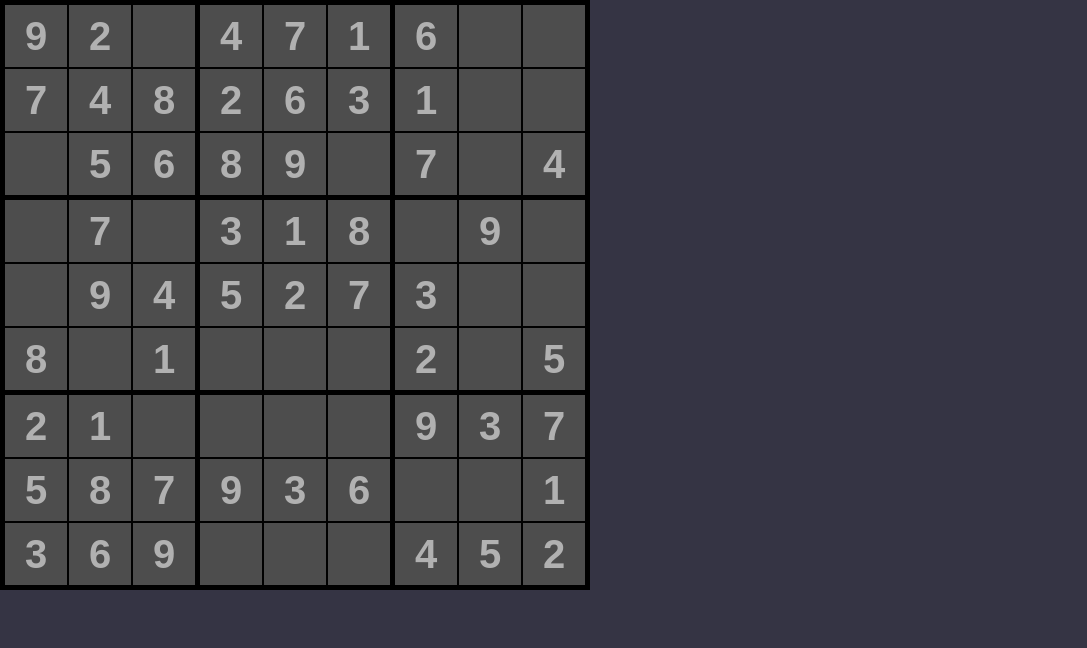
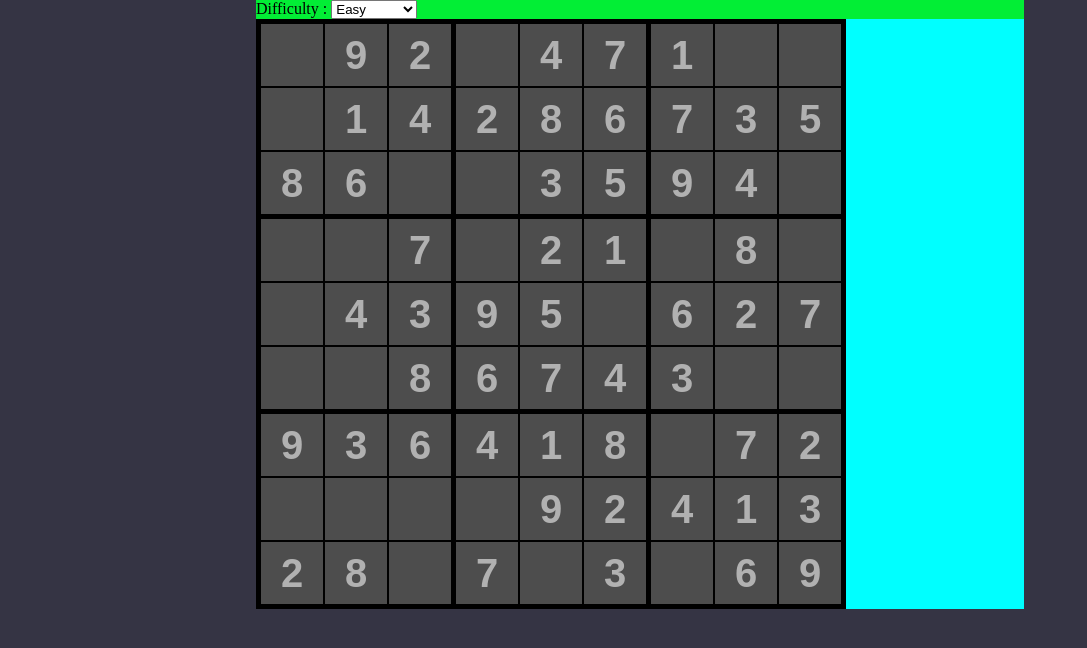
Before and after one commit to ZIRTR0X/Sudoku, a plain HTML site: page index.html in a window 1280 px wide. Shown: the whole page, without its empty margins (0-1087 px from the left). Drawn offline with Linux system fonts and the light colour scheme.

Commit message:
Added difficulties and selection of sudoku cells

```diff
--- a/index.html
+++ b/index.html
@@ -9,268 +9,274 @@
 </head>
 <body>
     <header>
-
+        <label for="difficulty">Difficulty :</label>
+        <select id="difficulty">
+            <option value="easy">Easy</option>
+            <option value="medium">Medium</option>
+            <option value="hard">Hard</option>
+            <option value="impossible">Impossible</option>
+        </select>
     </header>
     <main>
         <table id="sudoku_grid">
             <tr>
-                <td class="row1 group1 column1">
+                <td class="row1 group1 column1 unselected ">
 
                 </td>
-                <td class="row1 group1 column2">
+                <td class="row1 group1 column2 unselected ">
 
                 </td>
-                <td class="row1 group1 column3">
+                <td class="row1 group1 column3 unselected ">
 
                 </td>
-                <td class="row1 group2 column4">
+                <td class="row1 group2 column4 unselected ">
 
                 </td>
-                <td class="row1 group2 column5">
+                <td class="row1 group2 column5 unselected ">
 
                 </td>
-                <td class="row1 group2 column6">
+                <td class="row1 group2 column6 unselected ">
 
                 </td>
-                <td class="row1 group3 column7">
+                <td class="row1 group3 column7 unselected ">
 
                 </td>
-                <td class="row1 group3 column8">
+                <td class="row1 group3 column8 unselected ">
 
                 </td>
-                <td class="row1 group3 column9">
+                <td class="row1 group3 column9 unselected ">
 
                 </td>
             </tr>
             <tr>
-                <td class="row2 group1 column1">
+                <td class="row2 group1 column1 unselected ">
 
                 </td>
-                <td class="row2 group1 column2">
+                <td class="row2 group1 column2 unselected ">
 
                 </td>
-                <td class="row2 group1 column3">
+                <td class="row2 group1 column3 unselected ">
 
                 </td>
-                <td class="row2 group2 column4">
+                <td class="row2 group2 column4 unselected ">
 
                 </td>
-                <td class="row2 group2 column5">
+                <td class="row2 group2 column5 unselected ">
 
                 </td>
-                <td class="row2 group2 column6">
+                <td class="row2 group2 column6 unselected ">
 
                 </td>
-                <td class="row2 group3 column7">
+                <td class="row2 group3 column7 unselected ">
 
                 </td>
-                <td class="row2 group3 column8">
+                <td class="row2 group3 column8 unselected ">
 
                 </td>
-                <td class="row2 group3 column9">
+                <td class="row2 group3 column9 unselected ">
 
                 </td>
             </tr>
             <tr>
-                <td class="row3 group1 column1">
+                <td class="row3 group1 column1 unselected ">
 
                 </td>
-                <td class="row3 group1 column2">
+                <td class="row3 group1 column2 unselected ">
 
                 </td>
-                <td class="row3 group1 column3">
+                <td class="row3 group1 column3 unselected ">
 
                 </td>
-                <td class="row3 group2 column4">
+                <td class="row3 group2 column4 unselected ">
 
                 </td>
-                <td class="row3 group2 column5">
+                <td class="row3 group2 column5 unselected ">
 
                 </td>
-                <td class="row3 group2 column6">
+                <td class="row3 group2 column6 unselected ">
 
                 </td>
-                <td class="row3 group3 column7">
+                <td class="row3 group3 column7 unselected ">
 
                 </td>
-                <td class="row3 group3 column8">
+                <td class="row3 group3 column8 unselected ">
 
                 </td>
-                <td class="row3 group3 column9">
+                <td class="row3 group3 column9 unselected ">
 
                 </td>
             </tr>
             <tr>
-                <td class="row4 group4 column1">
+                <td class="row4 group4 column1 unselected ">
 
                 </td>
-                <td class="row4 group4 column2">
+                <td class="row4 group4 column2 unselected ">
 
                 </td>
-                <td class="row4 group4 column3">
+                <td class="row4 group4 column3 unselected ">
 
                 </td>
-                <td class="row4 group5 column4">
+                <td class="row4 group5 column4 unselected ">
 
                 </td>
-                <td class="row4 group5 column5">
+                <td class="row4 group5 column5 unselected ">
 
                 </td>
-                <td class="row4 group5 column6">
+                <td class="row4 group5 column6 unselected ">
 
                 </td>
-                <td class="row4 group6 column7">
+                <td class="row4 group6 column7 unselected ">
 
                 </td>
-                <td class="row4 group6 column8">
+                <td class="row4 group6 column8 unselected ">
 
                 </td>
-                <td class="row4 group6 column9">
+                <td class="row4 group6 column9 unselected ">
 
                 </td>
             </tr>
             <tr>
-                <td class="row5 group4 column1">
+                <td class="row5 group4 column1 unselected ">
 
                 </td>
-                <td class="row5 group4 column2">
+                <td class="row5 group4 column2 unselected ">
 
                 </td>
-                <td class="row5 group4 column3">
+                <td class="row5 group4 column3 unselected ">
 
                 </td>
-                <td class="row5 group5 column4">
+                <td class="row5 group5 column4 unselected ">
 
                 </td>
-                <td class="row5 group5 column5">
+                <td class="row5 group5 column5 unselected ">
 
                 </td>
-                <td class="row5 group5 column6">
+                <td class="row5 group5 column6 unselected ">
 
                 </td>
-                <td class="row5 group6 column7">
+                <td class="row5 group6 column7 unselected ">
 
                 </td>
-                <td class="row5 group6 column8">
+                <td class="row5 group6 column8 unselected ">
 
                 </td>
-                <td class="row5 group6 column9">
+                <td class="row5 group6 column9 unselected ">
 
                 </td>
             </tr>
             <tr>
-                <td class="row6 group4 column1">
+                <td class="row6 group4 column1 unselected ">
 
                 </td>
-                <td class="row6 group4 column2">
+                <td class="row6 group4 column2 unselected ">
 
                 </td>
-                <td class="row6 group4 column3">
+                <td class="row6 group4 column3 unselected ">
 
                 </td>
-                <td class="row6 group5 column4">
+                <td class="row6 group5 column4 unselected ">
 
                 </td>
-                <td class="row6 group5 column5">
+                <td class="row6 group5 column5 unselected ">
 
                 </td>
-                <td class="row6 group5 column6">
+                <td class="row6 group5 column6 unselected ">
 
                 </td>
-                <td class="row6 group6 column7">
+                <td class="row6 group6 column7 unselected ">
 
                 </td>
-                <td class="row6 group6 column8">
+                <td class="row6 group6 column8 unselected ">
 
                 </td>
-                <td class="row6 group6 column9">
+                <td class="row6 group6 column9 unselected ">
 
                 </td>
             </tr>
             <tr>
-                <td class="row7 group7 column1">
+                <td class="row7 group7 column1 unselected ">
 
                 </td>
-                <td class="row7 group7 column2">
+                <td class="row7 group7 column2 unselected ">
 
                 </td>
-                <td class="row7 group7 column3">
+                <td class="row7 group7 column3 unselected ">
 
                 </td>
-                <td class="row7 group8 column4">
+                <td class="row7 group8 column4 unselected ">
 
                 </td>
-                <td class="row7 group8 column5">
+                <td class="row7 group8 column5 unselected ">
 
                 </td>
-                <td class="row7 group8 column6">
+                <td class="row7 group8 column6 unselected ">
 
                 </td>
-                <td class="row7 group9 column7">
+                <td class="row7 group9 column7 unselected ">
 
                 </td>
-                <td class="row7 group9 column8">
+                <td class="row7 group9 column8 unselected ">
 
                 </td>
-                <td class="row7 group9 column9">
+                <td class="row7 group9 column9 unselected ">
 
                 </td>
             </tr>
             <tr>
-                <td class="row8 group7 column1">
+                <td class="row8 group7 column1 unselected ">
 
                 </td>
-                <td class="row8 group7 column2">
+                <td class="row8 group7 column2 unselected ">
 
                 </td>
-                <td class="row8 group7 column3">
+                <td class="row8 group7 column3 unselected ">
 
                 </td>
-                <td class="row8 group8 column4">
+                <td class="row8 group8 column4 unselected ">
 
                 </td>
-                <td class="row8 group8 column5">
+                <td class="row8 group8 column5 unselected ">
 
                 </td>
-                <td class="row8 group8 column6">
+                <td class="row8 group8 column6 unselected ">
 
                 </td>
-                <td class="row8 group9 column7">
+                <td class="row8 group9 column7 unselected ">
 
                 </td>
-                <td class="row8 group9 column8">
+                <td class="row8 group9 column8 unselected ">
 
                 </td>
-                <td class="row8 group9 column9">
+                <td class="row8 group9 column9 unselected ">
 
                 </td>
             </tr>
             <tr>
-                <td class="row9 group7 column1">
+                <td class="row9 group7 column1 unselected ">
 
                 </td>
-                <td class="row9 group7 column2">
+                <td class="row9 group7 column2 unselected ">
 
                 </td>
-                <td class="row9 group7 column3">
+                <td class="row9 group7 column3 unselected ">
 
                 </td>
-                <td class="row9 group8 column4">
+                <td class="row9 group8 column4 unselected ">
 
                 </td>
-                <td class="row9 group8 column5">
+                <td class="row9 group8 column5 unselected ">
 
                 </td>
-                <td class="row9 group8 column6">
+                <td class="row9 group8 column6 unselected ">
 
                 </td>
-                <td class="row9 group9 column7">
+                <td class="row9 group9 column7 unselected ">
 
                 </td>
-                <td class="row9 group9 column8">
+                <td class="row9 group9 column8 unselected ">
 
                 </td>
-                <td class="row9 group9 column9">
+                <td class="row9 group9 column9 unselected ">
 
                 </td>
             </tr>
@@ -279,4 +285,6 @@
 </body>
 <script src="./public/js/grid.js"></script>
 <script src="./public/js/gridGeneration.js"></script>
+<script src="./public/js/gridBox.js"></script>
+<script src="./public/js/main.js"></script>
 </html>
--- a/public/css/style.css
+++ b/public/css/style.css
@@ -5,6 +5,29 @@ body {
     background-color: rgb(53, 52, 68);
 }
 
+main {
+    background-color: aqua;
+    margin-right: 20%;
+    margin-left: 20%;
+}
+
+header {
+    background-color: rgb(2, 238, 53);
+    margin-right: 20%;
+    margin-left: 20%;
+}
+
+/* Style of the boxe */
+
+.selected {
+    background-color: rgb(125, 123, 123);
+}
+
+.unselected {
+    background-color: rgb(77, 77, 77);
+}
+
+/* End style of the boxe */
 
 /* Sudoku grid */
 
@@ -21,7 +44,6 @@ body {
     font-family: Arial;
     font-weight: bold;
     color: rgb(177, 177, 177);
-    background-color: rgb(77, 77, 77);
 }
 
 .column1, .column7 {
--- a/public/js/gridGeneration.js
+++ b/public/js/gridGeneration.js
@@ -1,22 +1,32 @@
 let grid = new Array(9);
+function resetGrid(grid) {
     for (let i = 0; i < 9; i++) {
         grid[i] = new Array(9);
         for (let j = 0; j < 9; j++) {
             grid[i][j] = 0;
         }
     }
+}
+resetGrid(grid);
 console.log(grid);
 
+function getGrid() {
+    return grid;
+}
+
 let numberGroupState = new Array(9);
+function resetNumberGroupState(numberGroupState){
     for (let i = 0; i < 9; i++) {
         numberGroupState[i] = new Array(9);
         for (let j = 0; j < 9; j++) {
             numberGroupState[i][j] = 0;
         }
     }
+}
+resetNumberGroupState(numberGroupState);
 console.log(numberGroupState);
 
-function checkColumn(number, i, j){
+function checkColumn(number, i, j, grid){
     for(let k = 0; k < 9; k++) {
         if(grid[k][j] == number && k != i) {
             return false;
@@ -53,7 +63,7 @@ function checkNumber(i, j, numbersState){
         if(numbersState[parseInt(random) - 1] === 1){
             return checkNumber(i, j, numbersState);
         }else{
-            if(checkColumn(random, i, j) === false) {
+            if(checkColumn(random, i, j, grid) === false) {
                 return checkNumber(i, j, numbersState);
             }else{
                 if(checkGroup(random, num, j) === false) {
@@ -72,18 +82,19 @@ function checkNumber(i, j, numbersState){
 
 function generateGrid(grid, level) {
     let levelProba = 0;
+    resetNumberGroupState(numberGroupState);
     switch(level) {
-        case 1:
-            levelProba = 0.33;
+        case "easy":
+            levelProba = 0.40;
             break;
-        case 2:
-            levelProba = 0.45;
+        case "medium":
+            levelProba = 0.60;
             break;
-        case 3:
-            levelProba = 0.65;
+        case "hard":
+            levelProba = 0.70;
             break;
-        case 4:
-            levelProba = 0.85;
+        case "impossible":
+            levelProba = 0.80;
             break;
     }
 
@@ -115,8 +126,6 @@ function generateGrid(grid, level) {
     }
 }
 
-generateGrid(grid, 1);
-
 function showGrid(grid) {
     for(let i = 0; i < 9; i++) {
         for(let j = 0; j < 9; j++) {
@@ -127,4 +136,5 @@ function showGrid(grid) {
     }
 }
 
-showGrid(grid);
+// generateGrid(grid, 1);
+// showGrid(grid);
--- /dev/null
+++ b/public/js/main.js
@@ -0,0 +1,16 @@
+function changeDifficulty() {
+    let difficulty = document.querySelector("#difficulty").value;
+    console.log(difficulty);
+    let grid = getGrid();
+    generateGrid(grid, difficulty);
+    showGrid(grid);
+}
+
+function difficultyStateChange(){
+    let difficulty = document.querySelector("#difficulty");
+    difficulty.addEventListener("change", changeDifficulty);
+}
+// --- initialisation ---
+changeDifficulty();
+// --- end initialisation ---
+difficultyStateChange();
```
Also changed, not shown: public/js/gridBox.js (added, +18 -0 lines). Lines whose indentation alone changed are shown as unchanged.
